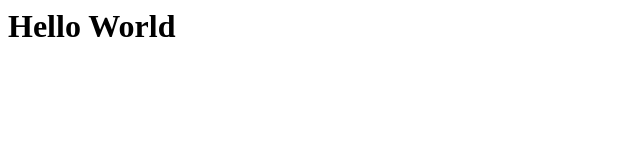
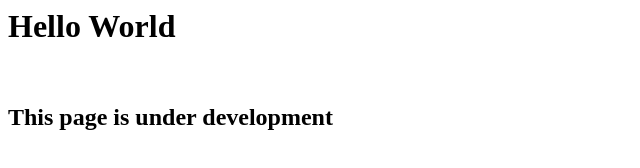
Before and after one commit to aabhina/aabhina.github.io, a plain HTML site: page index.html in a window 1280 px wide. Shown: the whole page, without its empty margins (0-640 px from the left). Drawn offline with Linux system fonts and the light colour scheme.

Commit message:
Update index page again

```diff
--- a/index.html
+++ b/index.html
@@ -1 +1,3 @@
 <h1>Hello World</h1>
+<br/>
+<h2>This page is under development</h2>
```
